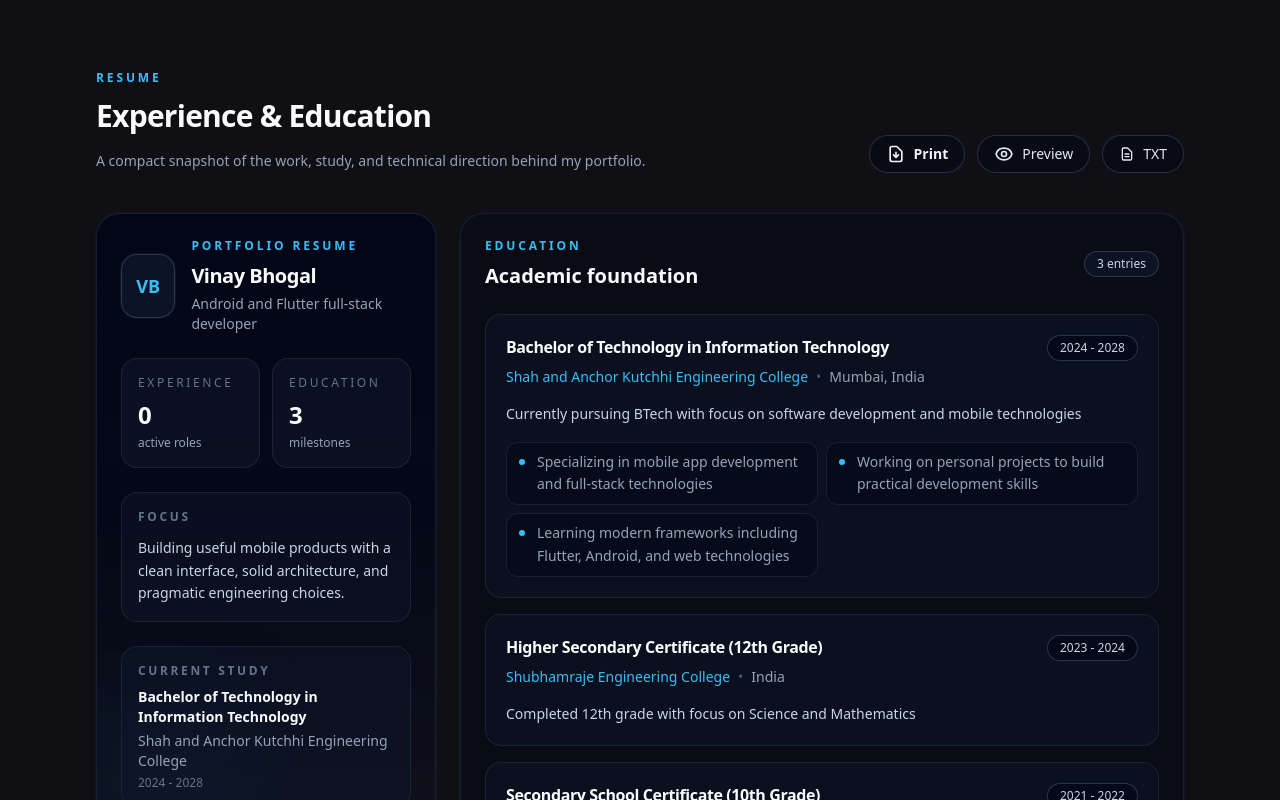
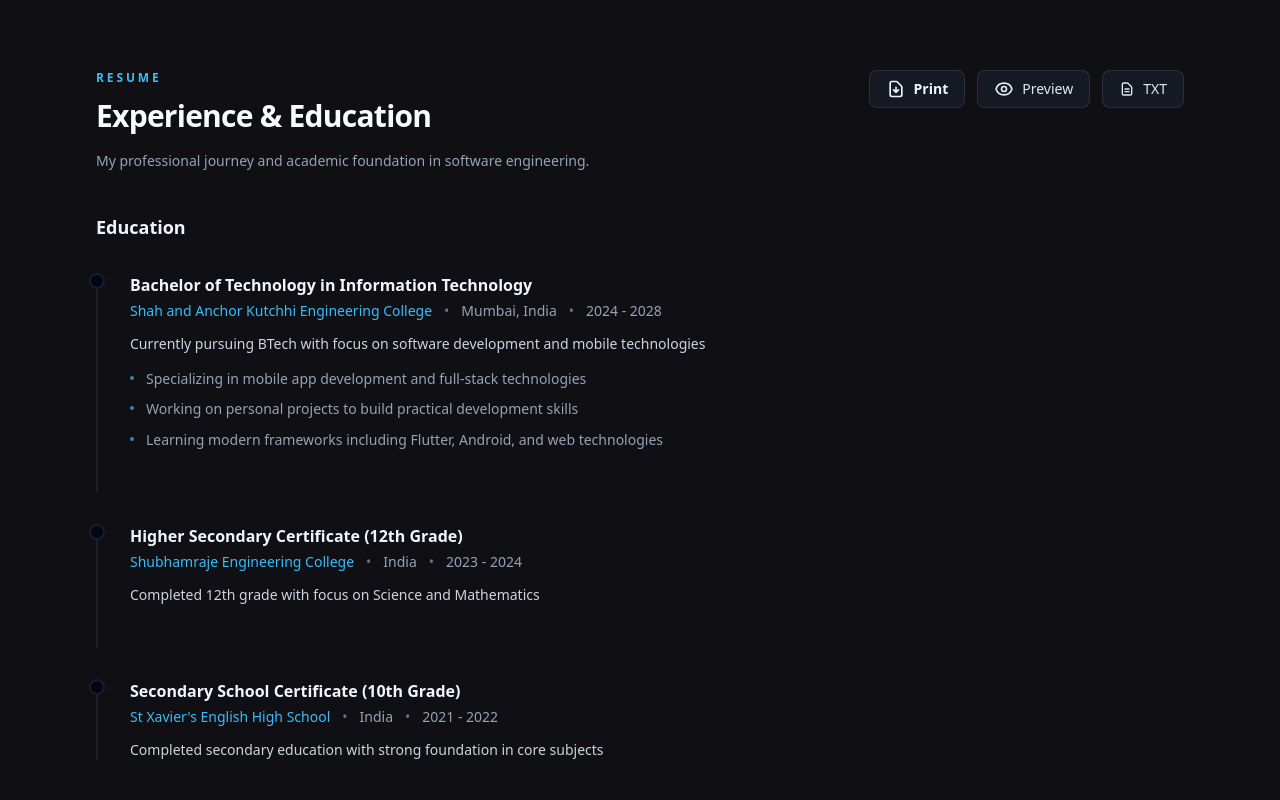
Before and after one commit to Vinay-ops/Portfolio-Website, a Next.js app: page / in a window 1280 px wide. Shown: the part 2840-3640 px from the top of the page. Built offline with nearby package versions, Linux system fonts and the light colour scheme.

Commit message:
Revert "Redesign resume section"
This reverts commit 27a847bb30b77a3bda27337698e570f061e89906.

```diff
--- a/components/resume.tsx
+++ b/components/resume.tsx
@@ -147,24 +147,20 @@ const printResume = () => {
 };
 
 export default function Resume() {
-  const experienceCount = EXPERIENCE.length;
-  const educationCount = EDUCATION.length;
-  const latestEducation = EDUCATION[0];
-
   return (
     <Section id="resume">
       <div className="grid gap-10">
-        <div className="flex flex-col gap-4 md:flex-row md:items-end md:justify-between">
+        <div className="flex flex-col gap-4 md:flex-row md:items-start md:justify-between">
           <SectionHeading
             eyebrow="Resume"
             title="Experience & Education"
-            subtitle="A compact snapshot of the work, study, and technical direction behind my portfolio."
+            subtitle="My professional journey and academic foundation in software engineering."
           />
           <div className="flex flex-wrap gap-3 items-center">
             <button
               onClick={printResume}
               title="Print resume"
-              className="group inline-flex items-center gap-2 rounded-full border border-slate-700/70 bg-slate-950/50 px-4 py-2 text-sm font-semibold text-slate-100 transition-transform hover:-translate-y-0.5 hover:border-accent-blue/70 hover:bg-slate-900/80"
+              className="group flex items-center gap-2 rounded-lg border border-slate-700/60 bg-slate-800/40 px-4 py-2 text-sm font-semibold text-slate-100 transition-all hover:bg-slate-800 hover:text-white"
             >
               <svg
                 className="h-5 w-5 transition-transform group-hover:scale-110"
@@ -183,7 +179,7 @@ export default function Resume() {
             </button>
             <button
               onClick={previewResume}
-              className="group inline-flex items-center gap-2 rounded-full border border-slate-700/70 bg-slate-950/50 px-4 py-2 text-sm font-medium text-slate-200 transition-transform hover:-translate-y-0.5 hover:border-slate-500 hover:bg-slate-900/80 hover:text-white"
+              className="group flex items-center gap-2 rounded-lg border border-slate-700/60 bg-slate-800/40 px-4 py-2 text-sm font-medium text-slate-200 transition-all hover:border-slate-500 hover:bg-slate-800"
             >
               <svg
                 className="h-5 w-5 transition-transform group-hover:rotate-12"
@@ -208,7 +204,7 @@ export default function Resume() {
             </button>
             <button
               onClick={downloadResume}
-              className="group inline-flex items-center gap-2 rounded-full border border-slate-700/70 bg-slate-950/50 px-4 py-2 text-sm font-medium text-slate-200 transition-transform hover:-translate-y-0.5 hover:border-slate-600 hover:bg-slate-900/80"
+              className="group flex items-center gap-2 rounded-lg border border-slate-700/60 bg-slate-800/40 px-4 py-2 text-sm font-medium text-slate-200 transition-all hover:border-slate-600 hover:bg-slate-800"
             >
               <svg
                 className="h-4 w-4"
@@ -228,204 +224,119 @@ export default function Resume() {
           </div>
         </div>
 
-        <div className="grid gap-6 lg:grid-cols-[340px_minmax(0,1fr)] lg:items-start">
-          <aside className="relative overflow-hidden rounded-3xl border border-slate-800/70 bg-gradient-to-b from-slate-950/90 via-slate-950/75 to-slate-900/40 p-6 shadow-[0_0_0_1px_rgba(15,23,42,0.9)]">
-            <div className="pointer-events-none absolute inset-0">
-              <div className="absolute -right-12 top-0 h-36 w-36 rounded-full bg-accent-blue/18 blur-3xl" />
-              <div className="absolute bottom-0 left-0 h-32 w-32 rounded-full bg-sky-500/10 blur-3xl" />
+        {/* Experience Section */}
+        {EXPERIENCE.length > 0 && (
+          <div className="space-y-8">
+            <h3 className="text-lg font-semibold text-slate-100">
+              Work Experience
+            </h3>
+            <div className="space-y-8">
+              {EXPERIENCE.map((exp, index) => (
+              <article
+                key={index}
+                className="group relative border-l-2 border-slate-800/70 pl-8 pb-10 last:pb-0 transition-colors hover:border-accent-blue/50"
+              >
+                {/* Timeline Dot */}
+                <div className="absolute -left-[9px] top-0 h-4 w-4 rounded-full border-2 border-slate-800/70 bg-slate-950 transition-all duration-300 group-hover:scale-125 group-hover:border-accent-blue group-hover:bg-accent-blue/20">
+                  <div className="absolute inset-0 m-auto h-1.5 w-1.5 rounded-full bg-accent-blue opacity-0 transition-opacity group-hover:opacity-100" />
                 </div>
-            <div className="relative space-y-6">
-              <div className="flex items-center gap-4">
-                <div className="flex h-16 w-16 items-center justify-center rounded-2xl border border-slate-700/80 bg-slate-900/80 text-lg font-semibold text-accent-blue shadow-[0_0_0_1px_rgba(15,23,42,0.8)]">
-                  VB
-                </div>
-                <div>
-                  <p className="text-xs font-semibold uppercase tracking-[0.24em] text-accent-blue">
-                    Portfolio Resume
-                  </p>
-                  <h3 className="mt-2 text-xl font-semibold tracking-tight text-slate-50">
-                    Vinay Bhogal
-                  </h3>
-                  <p className="mt-1 text-sm text-slate-400">
-                    Android and Flutter full-stack developer
-                  </p>
+
+                <div className="space-y-3">
+                  {/* Header */}
+                  <div className="space-y-1">
+                    <h4 className="text-base font-semibold text-slate-100">
+                      {exp.title}
+                    </h4>
+                    <div className="flex flex-wrap items-center gap-x-3 gap-y-1 text-sm">
+                      <span className="font-medium text-accent-blue">
+                        {exp.company}
+                      </span>
+                      <span className="text-slate-500">•</span>
+                      <span className="text-slate-400">{exp.location}</span>
+                      <span className="text-slate-500">•</span>
+                      <span className="text-slate-400">{exp.duration}</span>
                     </div>
                   </div>
 
-              <div className="grid grid-cols-2 gap-3">
-                <div className="rounded-2xl border border-slate-800/80 bg-slate-900/60 p-4">
-                  <p className="text-xs uppercase tracking-[0.22em] text-slate-500">
-                    Experience
+                  {/* Description */}
+                  <p className="text-sm leading-relaxed text-slate-300">
+                    {exp.description}
                   </p>
-                  <p className="mt-2 text-2xl font-semibold text-slate-50">
-                    {experienceCount}
-                  </p>
-                  <p className="mt-1 text-xs text-slate-400">active roles</p>
+
+                  {/* Achievements */}
+                  <ul className="space-y-2">
+                    {exp.achievements.map((achievement, i) => (
+                      <li
+                        key={i}
+                        className="flex items-start gap-3 text-sm text-slate-400"
+                      >
+                        <span className="mt-2 h-1 w-1 flex-shrink-0 rounded-full bg-accent-blue/70" />
+                        <span className="leading-relaxed">{achievement}</span>
+                      </li>
+                    ))}
+                  </ul>
                 </div>
-                <div className="rounded-2xl border border-slate-800/80 bg-slate-900/60 p-4">
-                  <p className="text-xs uppercase tracking-[0.22em] text-slate-500">
-                    Education
-                  </p>
-                  <p className="mt-2 text-2xl font-semibold text-slate-50">
-                    {educationCount}
-                  </p>
-                  <p className="mt-1 text-xs text-slate-400">milestones</p>
+              </article>
+            ))}
+          </div>
+        </div>
+        )}
+
+        {/* Education Section */}
+        <div className="space-y-8">
+          <h3 className="text-lg font-semibold text-slate-100">Education</h3>
+          <div className="space-y-8">
+            {EDUCATION.map((edu, index) => (
+              <article
+                key={index}
+                className="group relative border-l-2 border-slate-800/70 pl-8 pb-10 last:pb-0 transition-colors hover:border-accent-blue/50"
+              >
+                {/* Timeline Dot */}
+                <div className="absolute -left-[9px] top-0 h-4 w-4 rounded-full border-2 border-slate-800/70 bg-slate-950 transition-all duration-300 group-hover:scale-125 group-hover:border-accent-blue group-hover:bg-accent-blue/20">
+                  <div className="absolute inset-0 m-auto h-1.5 w-1.5 rounded-full bg-accent-blue opacity-0 transition-opacity group-hover:opacity-100" />
+                </div>
+
+                <div className="space-y-3">
+                  {/* Header */}
+                  <div className="space-y-1">
+                    <h4 className="text-base font-semibold text-slate-100">
+                      {edu.degree}
+                    </h4>
+                    <div className="flex flex-wrap items-center gap-x-3 gap-y-1 text-sm">
+                      <span className="font-medium text-accent-blue">
+                        {edu.institution}
+                      </span>
+                      <span className="text-slate-500">•</span>
+                      <span className="text-slate-400">{edu.location}</span>
+                      <span className="text-slate-500">•</span>
+                      <span className="text-slate-400">{edu.duration}</span>
                     </div>
                   </div>
 
-              <div className="rounded-2xl border border-slate-800/80 bg-slate-900/50 p-4">
-                <p className="text-xs font-semibold uppercase tracking-[0.22em] text-slate-500">
-                  Focus
-                </p>
-                <p className="mt-3 text-sm leading-relaxed text-slate-300">
-                  Building useful mobile products with a clean interface, solid
-                  architecture, and pragmatic engineering choices.
-                </p>
-              </div>
-
-              {latestEducation && (
-                <div className="rounded-2xl border border-slate-800/80 bg-slate-900/50 p-4">
-                  <p className="text-xs font-semibold uppercase tracking-[0.22em] text-slate-500">
-                    Current Study
-                  </p>
-                  <p className="mt-2 text-sm font-semibold text-slate-50">
-                    {latestEducation.degree}
-                  </p>
-                  <p className="mt-1 text-sm text-slate-400">
-                    {latestEducation.institution}
-                  </p>
-                  <p className="mt-1 text-xs text-slate-500">
-                    {latestEducation.duration}
-                  </p>
-                </div>
-              )}
-            </div>
-          </aside>
-
-          <div className="grid gap-6">
-            <section className="rounded-3xl border border-slate-800/70 bg-slate-950/40 p-6 shadow-[0_0_0_1px_rgba(15,23,42,0.85)]">
-              <div className="flex items-center justify-between gap-4">
-                <div>
-                  <p className="text-xs font-semibold uppercase tracking-[0.24em] text-accent-blue">
-                    Education
-                  </p>
-                  <h3 className="mt-2 text-xl font-semibold text-slate-50">
-                    Academic foundation
-                  </h3>
-                </div>
-                <div className="rounded-full border border-slate-700/80 bg-slate-900/70 px-3 py-1 text-xs font-medium text-slate-300">
-                  {educationCount} entries
-                </div>
-              </div>
-
-              <div className="mt-6 grid gap-4">
-                {EDUCATION.map((edu) => (
-                  <article
-                    key={`${edu.degree}-${edu.institution}`}
-                    className="rounded-2xl border border-slate-800/80 bg-slate-900/45 p-5 transition-transform hover:-translate-y-0.5 hover:border-accent-blue/50 hover:bg-slate-900/70"
-                  >
-                    <div className="flex flex-col gap-3 sm:flex-row sm:items-start sm:justify-between">
-                      <div className="space-y-2">
-                        <h4 className="text-base font-semibold tracking-tight text-slate-50">
-                          {edu.degree}
-                        </h4>
-                        <div className="flex flex-wrap items-center gap-2 text-sm text-slate-400">
-                          <span className="font-medium text-accent-blue">
-                            {edu.institution}
-                          </span>
-                          <span className="text-slate-600">•</span>
-                          <span>{edu.location}</span>
-                        </div>
-                      </div>
-                      <span className="inline-flex w-fit rounded-full border border-slate-700/80 bg-slate-950/70 px-3 py-1 text-xs font-medium text-slate-300">
-                        {edu.duration}
-                      </span>
-                    </div>
-
+                  {/* Description */}
                   {edu.description && (
-                      <p className="mt-4 max-w-3xl text-sm leading-relaxed text-slate-300">
+                    <p className="text-sm leading-relaxed text-slate-300">
                       {edu.description}
                     </p>
                   )}
 
+                  {/* Achievements */}
                   {edu.achievements && edu.achievements.length > 0 && (
-                      <ul className="mt-4 grid gap-2 sm:grid-cols-2">
-                        {edu.achievements.map((achievement) => (
+                    <ul className="space-y-2">
+                      {edu.achievements.map((achievement, i) => (
                         <li
-                            key={achievement}
-                            className="flex items-start gap-3 rounded-xl border border-slate-800/70 bg-slate-950/50 px-3 py-2 text-sm text-slate-400"
+                          key={i}
+                          className="flex items-start gap-3 text-sm text-slate-400"
                         >
-                            <span className="mt-2 h-1.5 w-1.5 flex-shrink-0 rounded-full bg-accent-blue" />
+                          <span className="mt-2 h-1 w-1 flex-shrink-0 rounded-full bg-accent-blue/70" />
                           <span className="leading-relaxed">{achievement}</span>
                         </li>
                       ))}
                     </ul>
                   )}
+                </div>
               </article>
             ))}
-              </div>
-            </section>
-
-            {EXPERIENCE.length > 0 && (
-              <section className="rounded-3xl border border-slate-800/70 bg-slate-950/40 p-6 shadow-[0_0_0_1px_rgba(15,23,42,0.85)]">
-                <div className="flex items-center justify-between gap-4">
-                  <div>
-                    <p className="text-xs font-semibold uppercase tracking-[0.24em] text-accent-blue">
-                      Experience
-                    </p>
-                    <h3 className="mt-2 text-xl font-semibold text-slate-50">
-                      Professional background
-                    </h3>
-                  </div>
-                  <div className="rounded-full border border-slate-700/80 bg-slate-900/70 px-3 py-1 text-xs font-medium text-slate-300">
-                    {experienceCount} entries
-                  </div>
-                </div>
-
-                <div className="mt-6 grid gap-4">
-                  {EXPERIENCE.map((exp) => (
-                    <article
-                      key={`${exp.title}-${exp.company}`}
-                      className="rounded-2xl border border-slate-800/80 bg-slate-900/45 p-5 transition-transform hover:-translate-y-0.5 hover:border-accent-blue/50 hover:bg-slate-900/70"
-                    >
-                      <div className="flex flex-col gap-3 sm:flex-row sm:items-start sm:justify-between">
-                        <div className="space-y-2">
-                          <h4 className="text-base font-semibold tracking-tight text-slate-50">
-                            {exp.title}
-                          </h4>
-                          <div className="flex flex-wrap items-center gap-2 text-sm text-slate-400">
-                            <span className="font-medium text-accent-blue">
-                              {exp.company}
-                            </span>
-                            <span className="text-slate-600">•</span>
-                            <span>{exp.location}</span>
-                          </div>
-                        </div>
-                        <span className="inline-flex w-fit rounded-full border border-slate-700/80 bg-slate-950/70 px-3 py-1 text-xs font-medium text-slate-300">
-                          {exp.duration}
-                        </span>
-                      </div>
-
-                      <p className="mt-4 max-w-3xl text-sm leading-relaxed text-slate-300">
-                        {exp.description}
-                      </p>
-
-                      <ul className="mt-4 grid gap-2 sm:grid-cols-2">
-                        {exp.achievements.map((achievement) => (
-                          <li
-                            key={achievement}
-                            className="flex items-start gap-3 rounded-xl border border-slate-800/70 bg-slate-950/50 px-3 py-2 text-sm text-slate-400"
-                          >
-                            <span className="mt-2 h-1.5 w-1.5 flex-shrink-0 rounded-full bg-accent-blue" />
-                            <span className="leading-relaxed">{achievement}</span>
-                          </li>
-                        ))}
-                      </ul>
-                    </article>
-                  ))}
-                </div>
-              </section>
-            )}
           </div>
         </div>
       </div>
```
Lines whose indentation alone changed are shown as unchanged.
